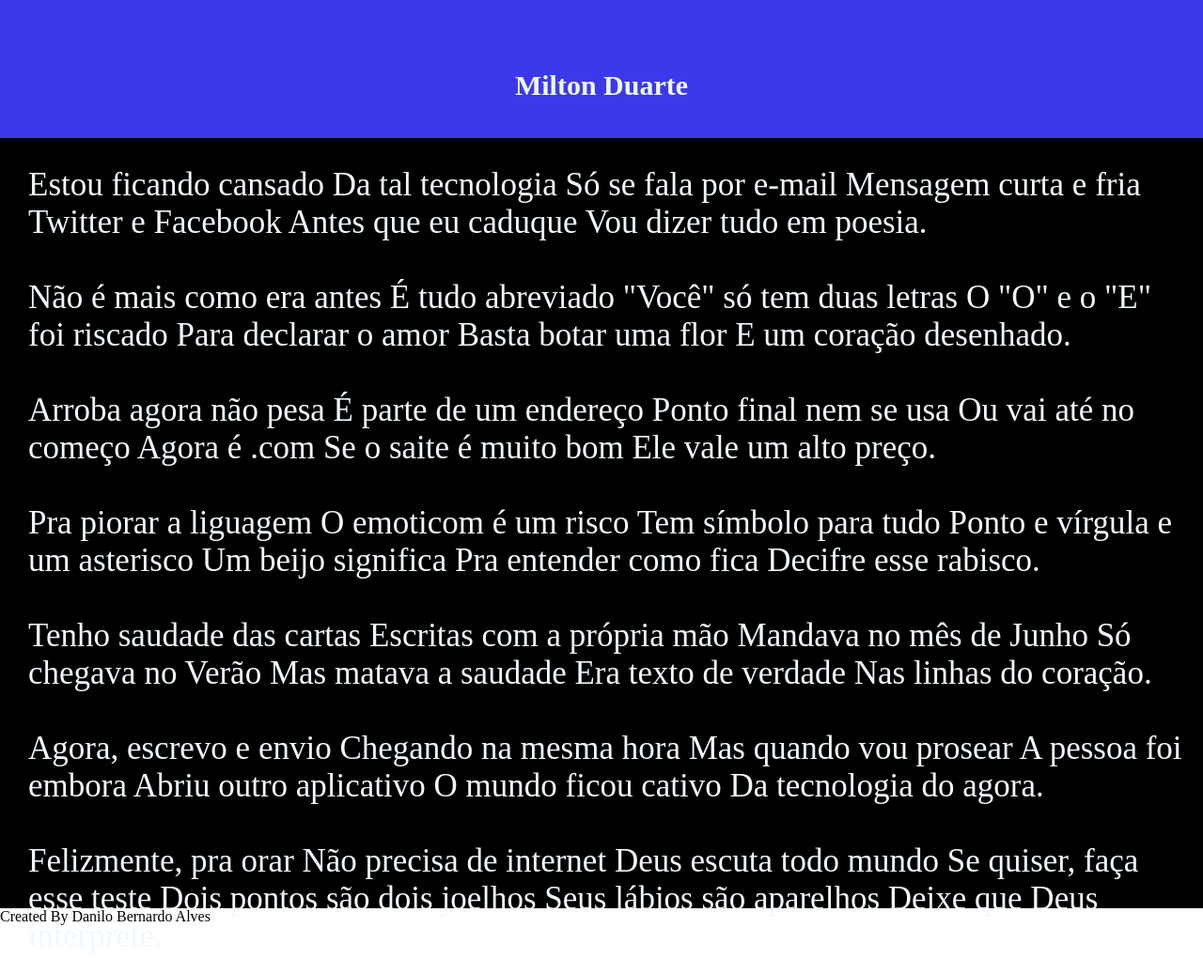
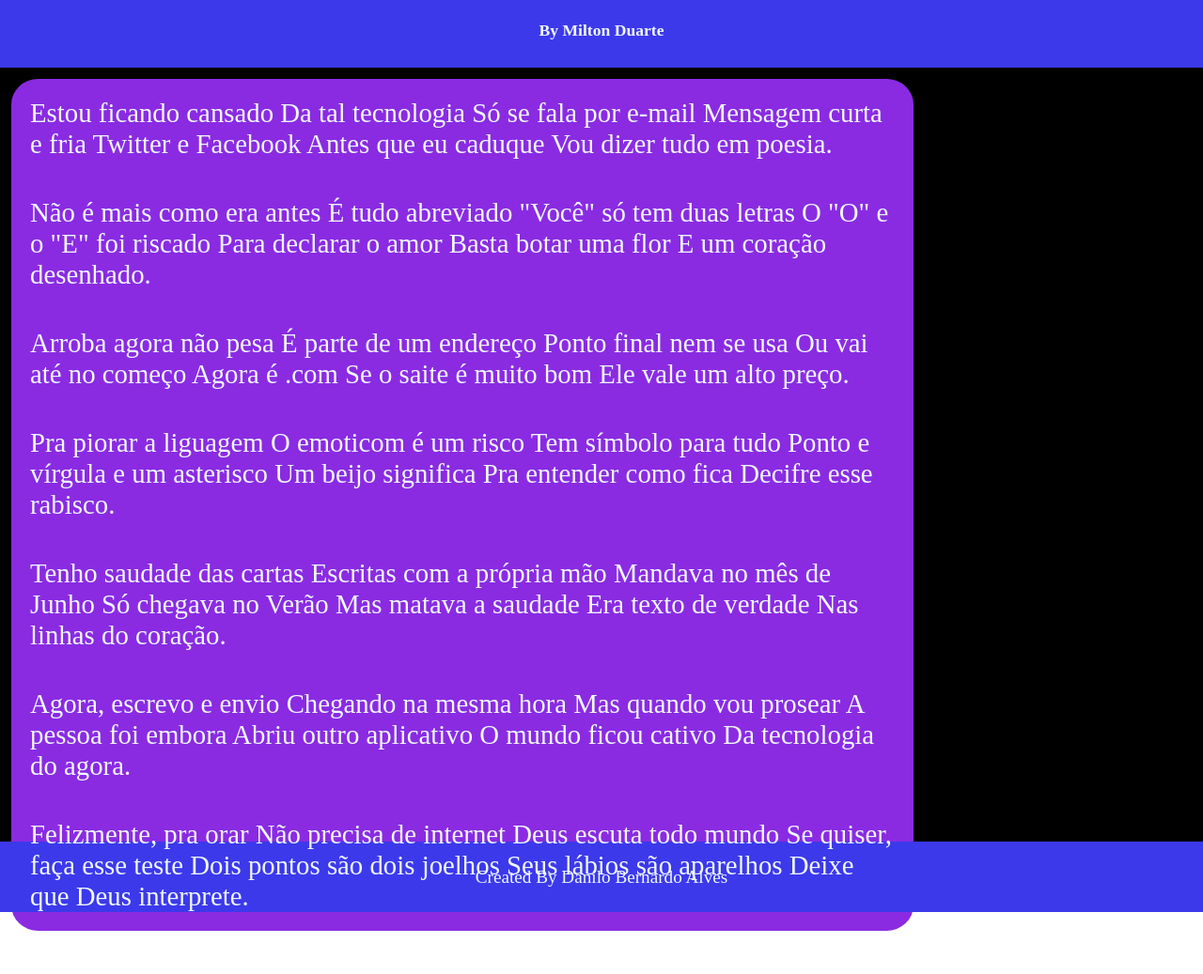
Before and after one commit to DaniloBMike/Cordel-By-Nilton-Duarte, a plain HTML site: page Cordel.html in a window 1280 px wide. Shown: the part 128-1165 px from the top of the page at 94% size. After the commit the page ends 1119 px from the top, so only its background shows below. Drawn offline with Linux system fonts and the light colour scheme.

Commit message:
Update
Add centralized to footer and add some modifications to the html organizations

```diff
--- a/Cordel.html
+++ b/Cordel.html
@@ -21,7 +21,7 @@
 
 
     <h2 class="header-content" id="h2-milton">
-        Milton Duarte
+        By Milton Duarte
     </h2>
 
     </header>
@@ -105,7 +105,7 @@ Deixe que Deus interprete.
     </section>
 
     <footer>
-        <div>
+        <div id="div-footer">
             Created By Danilo Bernardo Alves
         </div>
     </footer>
--- a/cordel.css
+++ b/cordel.css
@@ -11,11 +11,12 @@ body {
 
 header {
     margin: auto;
-    height: 275px;
+    height: 200px;
     background-color: rgb(60, 57, 235);
-    display:flex;
+    display: flex;
     flex-direction: column;
     align-items: center;
+    justify-content: center;
 }
 
 .header-content {
@@ -25,19 +26,43 @@ header {
 }
 
 #h1-title {
-    font-size: 75px;
+    font-size: 3.50rem;
+}
+
+#h2-milton {
+    font-size: 1.1rem;
 }
 
 section {
     background-color: black;
-    width: 100%;
-    height: 100%;
-    padding: 10px;
+    width: 100vw;
+    height: 100vh;
+    padding: 12px;
+}
+
+article {
+    width: 75%;
+    background-color: blueviolet;
+    border-radius: 3%;
 }
 
 .default-text {
     color: aliceblue;
-    font-size: 35px;
+    font-size: 1.8rem;
     padding: 20px;
+}
+
+footer {
+    width: 100%;
+    height: 75px;
+    background-color:rgb(60, 57, 235);
+    display:flex;
+    justify-content: center;
+    align-items: center;
 
 }
+
+#div-footer {
+    color: aliceblue;
+    font-size: 1.2rem;
+}
```
